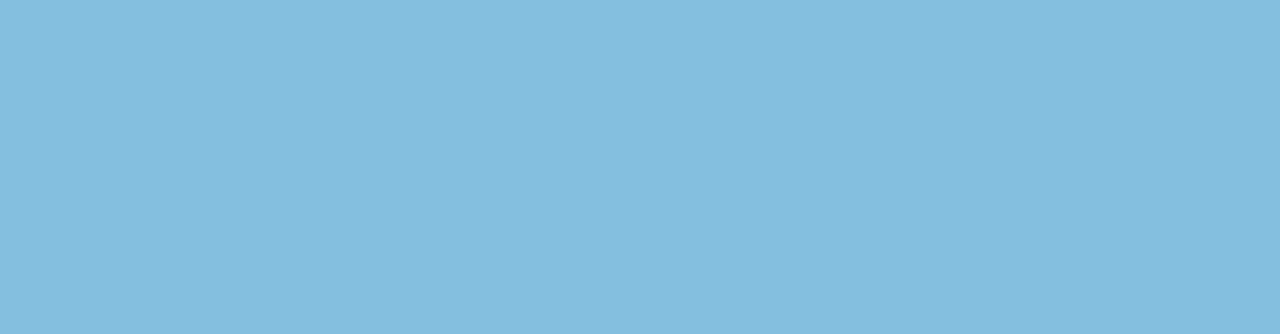
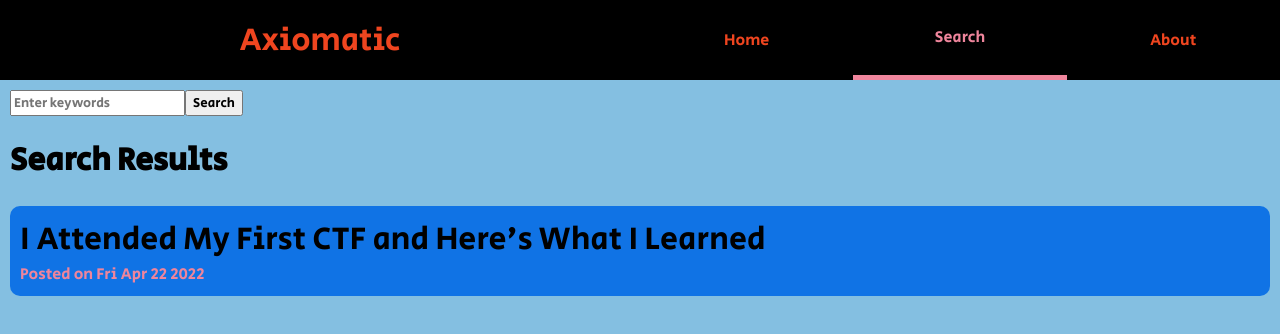
Before and after one commit to The5thAxiom/axiomatic-blog, a React (Create React App) app: page /#/search in a window 1280 px wide. Before the commit this address had no page. Shown: the top 334 px of the page. Built offline with nearby package versions, Linux system fonts and the light colour scheme.

Commit message:
filter page is now search page; search box and button added

```diff
--- /dev/null
+++ b/src/components/blogPostCards.tsx
@@ -0,0 +1,23 @@
+import React from 'react';
+import BlogPostCard from '../components/blogPostCard';
+import { BlogPostData } from '../posts';
+
+export default function BlogPostCards({ posts }: { posts: BlogPostData[] }) {
+    return (
+        <div className='blog-post-cards'>
+            {posts.length > 0 ? (
+                posts
+                    .reverse()
+                    .map((post, index) => (
+                        <BlogPostCard
+                            key={index}
+                            {...post}
+                            className={index % 2 === 0 ? 'alpha' : 'beta'}
+                        />
+                    ))
+            ) : (
+                <p>nothing found :(</p>
+            )}
+        </div>
+    );
+}
--- a/src/components/navbar.tsx
+++ b/src/components/navbar.tsx
@@ -4,7 +4,7 @@ import './navbar.css';
 
 const navbarLinks: { to: string; title: string }[] = [
     { to: '/', title: 'Home' },
-    // { to: '/filter', title: 'Filter' },
+    { to: '/search', title: 'Search' },
     { to: '/about', title: 'About' },
 ];
 
--- a/src/index.tsx
+++ b/src/index.tsx
@@ -6,7 +6,7 @@ import Navbar from './components/navbar';
 import About from './pages/about';
 import BlogPost from './pages/blogPost';
 import Home from './pages/home';
-import Filter from './pages/filter';
+import Search from './pages/search';
 import { posts } from './posts';
 
 import './theme.css';
@@ -37,7 +37,7 @@ ReactDOM.createRoot(document.getElementById('root') as HTMLElement).render(
                             />
                         ))}
                     </Route>
-                    {/* <Route path='/filter' element={<Filter />} /> */}
+                    <Route path='/search' element={<Search />} />
                     <Route path='/about' element={<About />} />
                 </Route>
             </Routes>
--- a/src/pages/home.tsx
+++ b/src/pages/home.tsx
@@ -1,6 +1,5 @@
 import React from 'react';
-import { idText } from 'typescript';
-import BlogPostCard from '../components/blogPostCard';
+import BlogPostCards from '../components/blogPostCards';
 import { posts } from '../posts';
 
 export default function Home() {
@@ -13,21 +12,7 @@ export default function Home() {
                 well, I'll tell you when I figure it out, I promise :)
             </p>
             <h2>Recent Posts</h2>
-            <div className='blog-post-cards'>
-                {posts.length > 0 ? (
-                    posts
-                        .reverse()
-                        .map((post, index) => (
-                            <BlogPostCard
-                                key={index}
-                                {...post}
-                                className={index % 2 === 0 ? 'alpha' : 'beta'}
-                            />
-                        ))
-                ) : (
-                    <p>nothing found :(</p>
-                )}
-            </div>
+            <BlogPostCards posts={posts} />
         </>
     );
 }
--- /dev/null
+++ b/src/pages/search.tsx
@@ -0,0 +1,43 @@
+import React, { useState } from 'react';
+import { useNavigate, useSearchParams } from 'react-router-dom';
+import BlogPostCards from '../components/blogPostCards';
+import { posts } from '../posts';
+
+export default function Search() {
+    const [searchParams, setSearchParams] = useSearchParams();
+    const filter = Object.fromEntries([...(searchParams as any)]);
+
+    const [searchString, setSearchString] = useState<string>('');
+    const navigate = useNavigate();
+    const doSearch = () => {
+        navigate(`/search?contains=${searchString}`);
+    };
+
+    const answer = posts.filter(x => {
+        const yearMatch =
+            filter.year === undefined
+                ? true
+                : x.datePosted.getFullYear() === parseInt(filter.year);
+
+        const textContains =
+            filter.contains === undefined || '' || '\n'
+                ? true
+                : x.title.toLowerCase().includes(filter.contains);
+
+        return yearMatch && textContains;
+    });
+
+    return (
+        <>
+            <input
+                type='text'
+                placeholder='Enter keywords'
+                onChange={x => setSearchString(x.target.value)}
+                onKeyPress={key => key.key === 'Enter' && doSearch()}
+            />
+            <button onClick={doSearch}>Search</button>
+            <h1>Search Results</h1>
+            <BlogPostCards posts={answer} />
+        </>
+    );
+}
```
Also changed, not shown: src/pages/filter.tsx (deleted, +0 -33 lines).
